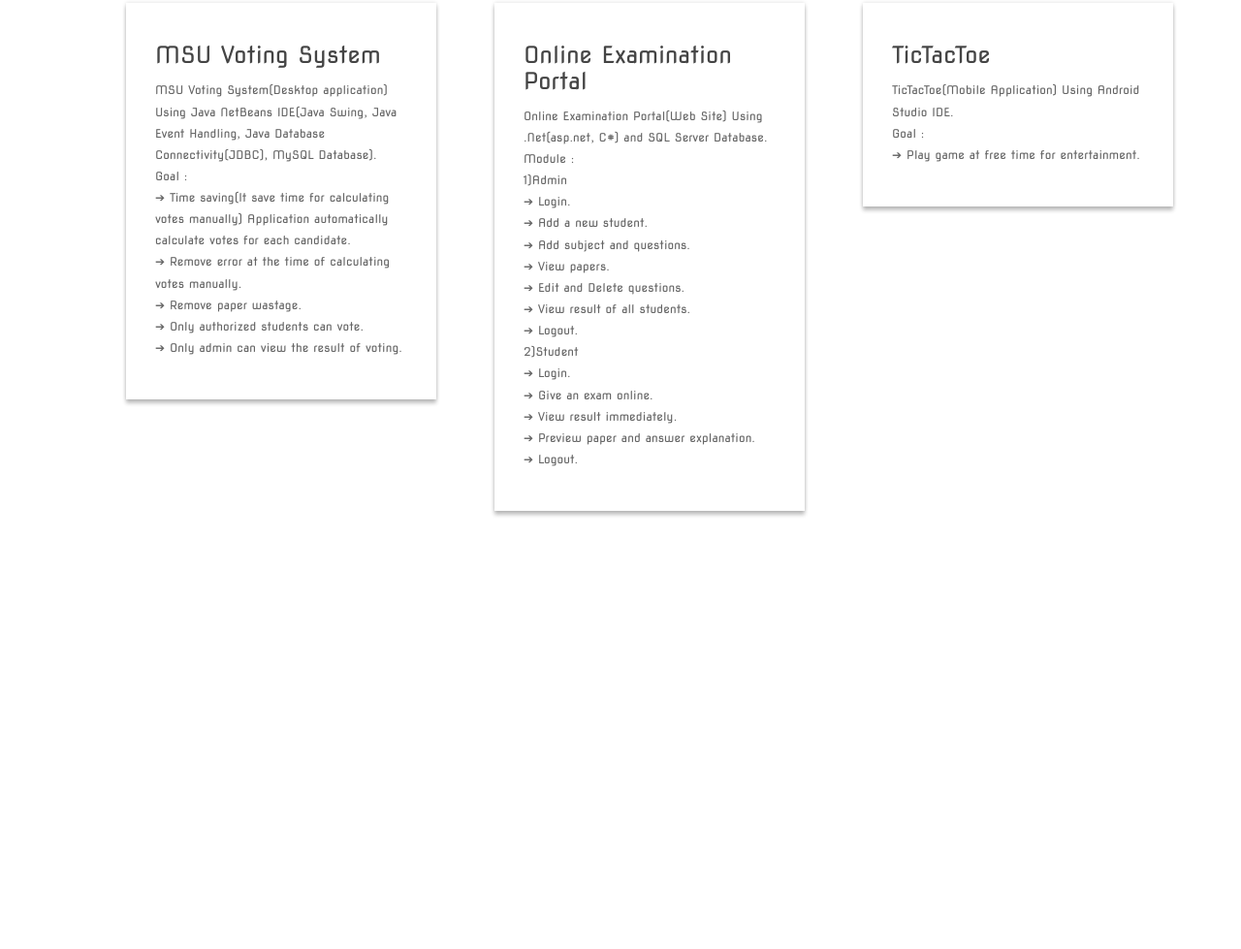
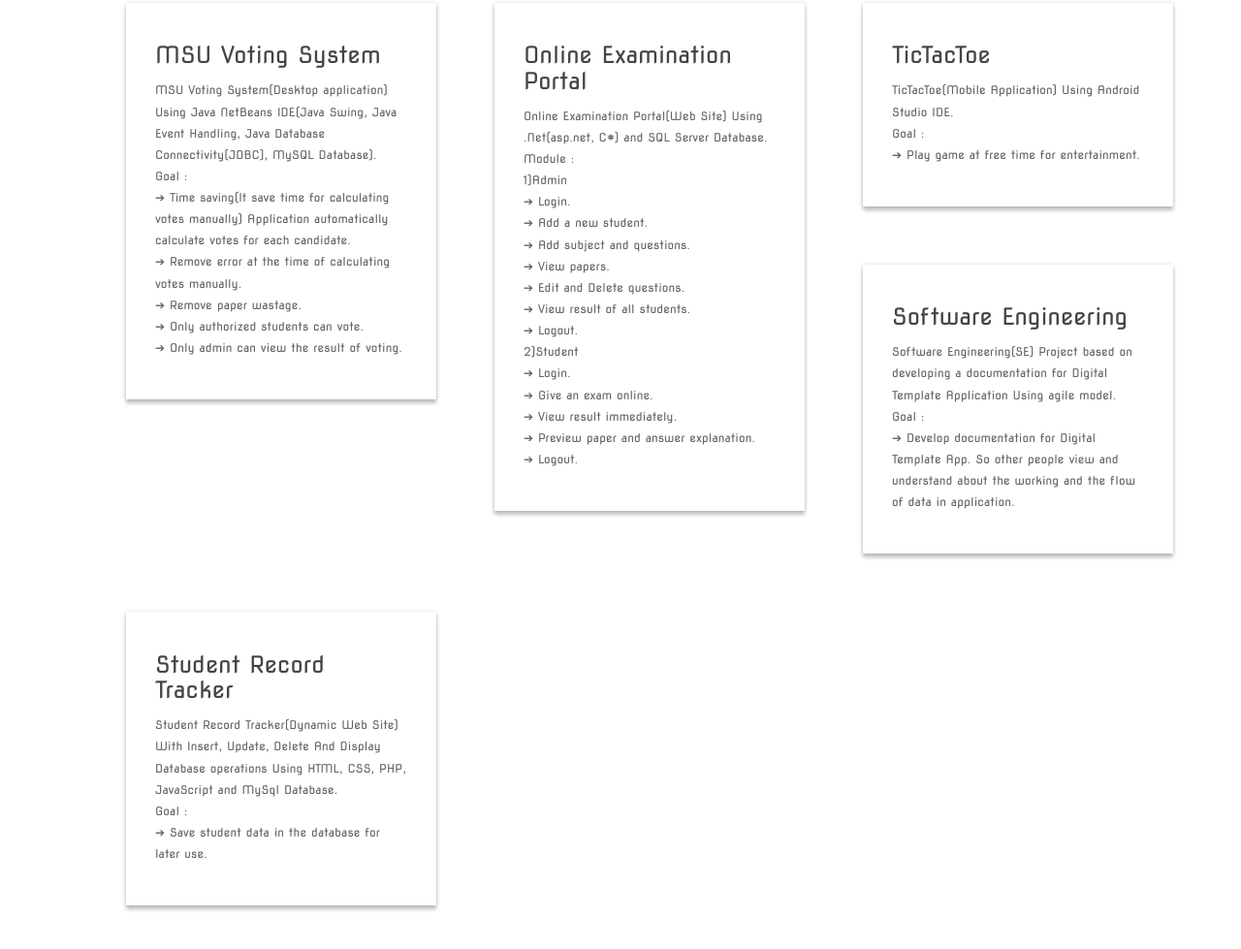
Before and after one commit to mahesh-baria/mahesh-baria.github.io, a plain HTML site: page index.html in a window 1280 px wide. Shown: the part 5516-6495 px from the top of the page at 97% size. Before the commit the page ends 6173 px from the top, so only its background shows below. Drawn offline with nearby package versions, Linux system fonts and the light colour scheme.

Commit message:
Update index.html

```diff
--- a/index.html
+++ b/index.html
@@ -257,6 +257,24 @@
                   Goal :<br>
                   ➔ Play game at free time for entertainment.</p>
               </div>
+                  <div class=" col-xs-8 col-md-offset-2 col-md-4 col-md-offset-2 col-lg-offset-4 col-lg-4 col-lg-offset-4 box box-slim">
+                <h4>Software Engineering</h4>
+                <p class="small-text">Software Engineering(SE) Project based on developing a
+                    documentation for Digital Template Application Using agile
+                    model.<br>
+                  Goal :<br>
+                  ➔ Develop documentation for Digital Template App. So
+                    other people view and understand about the working and
+                    the flow of data in application.</p>
+              </div>
+                  <div class=" col-xs-8 col-md-offset-2 col-md-4 col-md-offset-2 col-lg-offset-4 col-lg-4 col-lg-offset-4 box box-slim">
+                <h4>Student Record Tracker</h4>
+                <p class="small-text">Student Record Tracker(Dynamic Web Site) With Insert,
+                    Update, Delete And Display Database operations Using HTML,
+                    CSS, PHP, JavaScript and MySql Database.<br>
+                  Goal :<br>
+                  ➔ Save student data in the database for later use.</p>
+              </div>
             </article>
           </section>
     </div>
```
